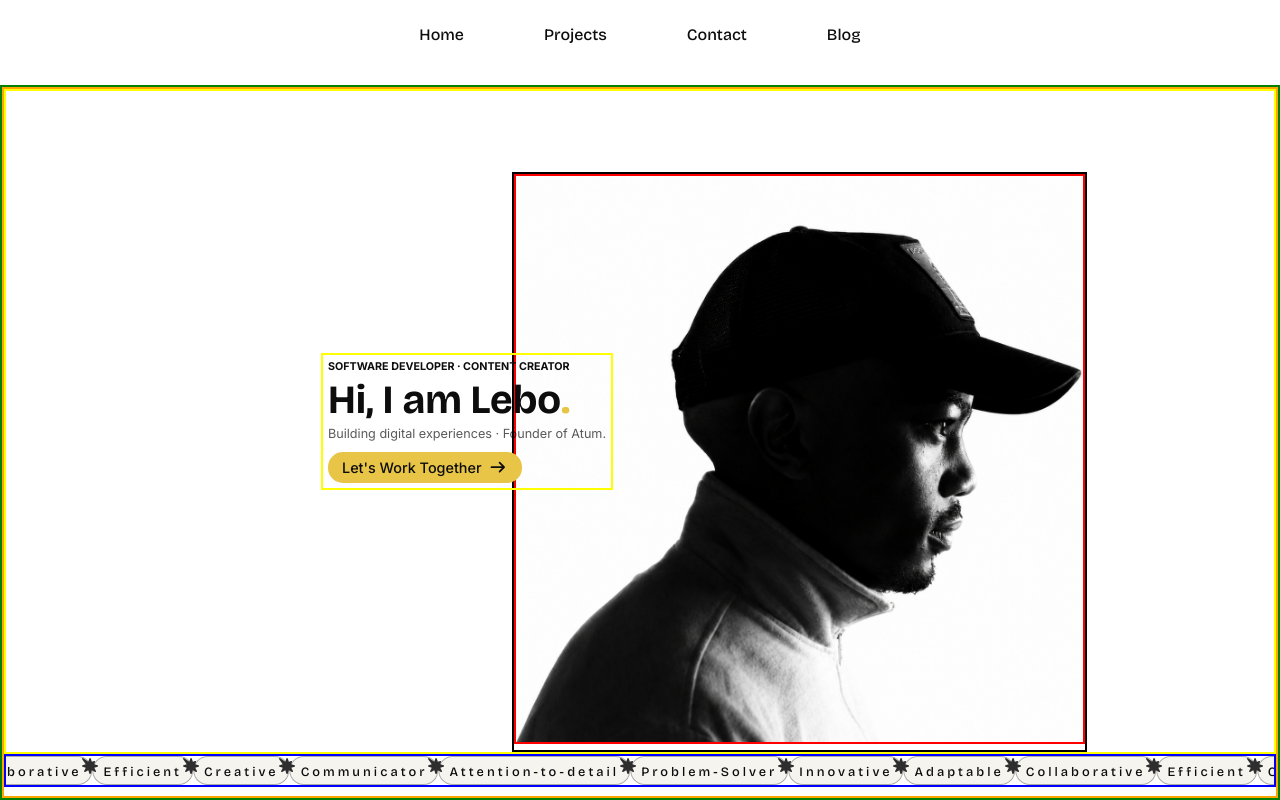
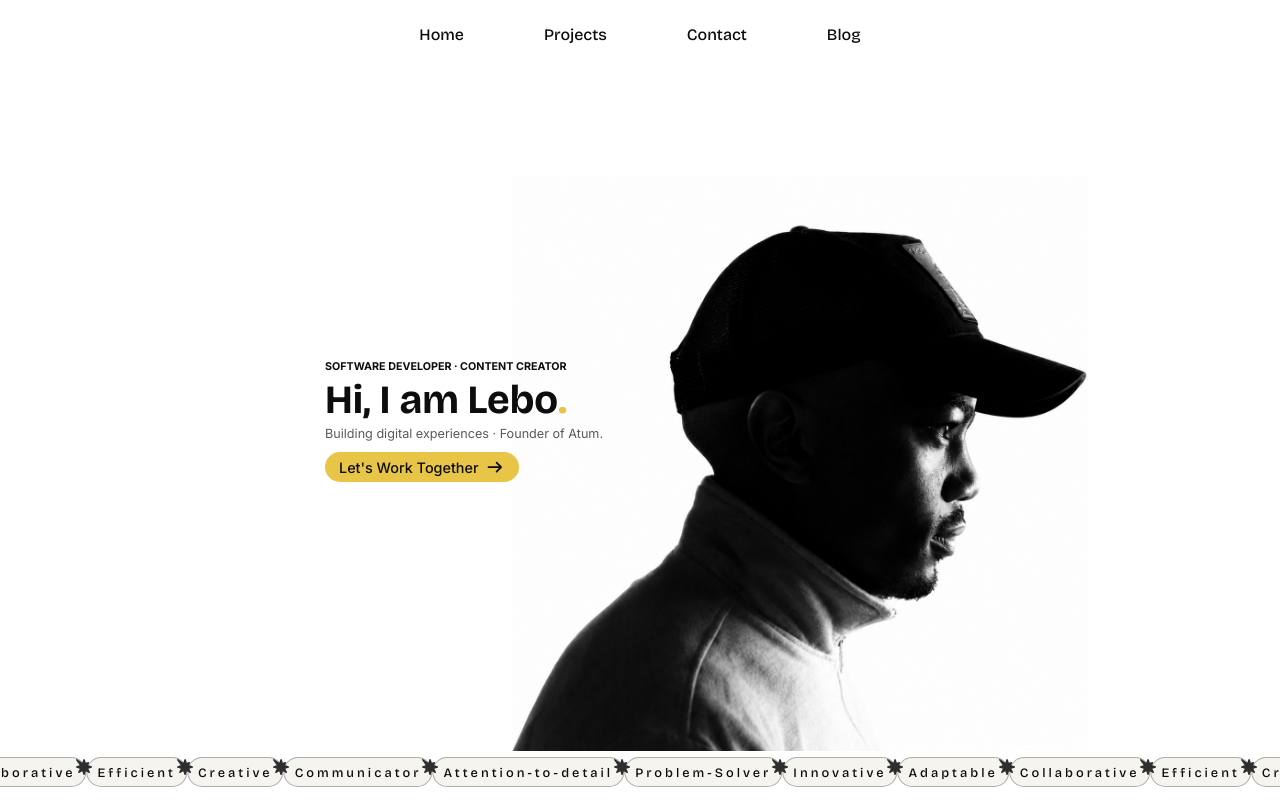
Before and after one commit to Lebo-Madikane/lebo-madikane, a Next.js app: page / in a window 1280 px wide. Shown: the top 800 px of the page. Built offline with nearby package versions, Linux system fonts and the light colour scheme.

Commit message:
style hero component

```diff
--- a/src/components/Hero/Hero.module.scss
+++ b/src/components/Hero/Hero.module.scss
@@ -6,7 +6,6 @@
     height: calc(100vh - 85px);
     margin-top: 85px;
     position: relative;
-    border: 2px solid green;
 
     @include mobile {
         overflow-x: hidden;
@@ -14,9 +13,7 @@
 }
 
 .container {
-    height: 100%;
-
-    border: 2px solid orange;
+    height: 100%;;
 }
 
 .content {
@@ -26,7 +23,6 @@
     align-items: flex-end;
     flex-wrap: wrap;
     line-height: 1.3;
-    border: 2px solid yellow;
 
     .text {
         align-self: center;
@@ -36,7 +32,6 @@
         position: absolute;
         left: 25%;
         z-index: 19;
-        border: 2px solid yellow;
 
 
         .firstP {
@@ -75,12 +70,10 @@
         }
 
         @include mobile{
-            //width: 90%;
             text-align: center;
-            //height: 30%;
-            //margin-top: 80px;
-            position: static;
-            border: 2px solid red;
+            //position: static;
+            top: 4rem;
+            left: auto;
         }
     }
 
@@ -90,19 +83,16 @@
         position: absolute;
         right: 15%;
         z-index: 10;
-        border: 2px solid black;
 
         .img {
             width: 100%;
             object-fit: contain;
-            border: 2px solid red;
         }
 
         @include mobile {
             position: static;
             width: 100%;
             height: fit-content;
-            border: 2px solid red;
         }
     }
 }
@@ -110,7 +100,6 @@
 .attributes {
     //height: 6%;
     overflow-x: hidden;
-    border: 2px solid blue;
 
     .marqueeTrack{
         display: flex;
```
